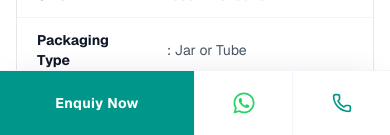
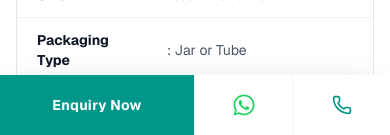
Before and after one commit to digitalsolution360web/doctor-project, a Next.js app: page /product/1 in a window 390 px wide. Shown: the part 709-844 px from the top of the page. Built offline with nearby package versions, Linux system fonts and the light colour scheme.

Commit message:
New updated

```diff
--- a/app/layout.tsx
+++ b/app/layout.tsx
@@ -34,7 +34,7 @@ export default function RootLayout({
       data-scroll-behavior="smooth"
       suppressHydrationWarning
     >
-      <body className="min-h-screen flex flex-col bg-white pb-16 lg:pb-0" suppressHydrationWarning>
+      <body className="min-h-screen flex flex-col bg-white pb-14 lg:pb-0" suppressHydrationWarning>
         <Header />
         <main className="flex-grow">
           {children}
--- a/components/MobileContactBar.tsx
+++ b/components/MobileContactBar.tsx
@@ -7,14 +7,14 @@ import { FaWhatsapp } from "react-icons/fa";
 
 const MobileContactBar = () => {
   return (
-    <div className="lg:hidden fixed bottom-0 left-0 w-full bg-white border-t border-slate-100 z-[100] shadow-[0_-10px_30px_-15px_rgba(0,0,0,0.1)]">
-      <div className="flex items-stretch h-16">
+    <div className="lg:hidden fixed bottom-0 left-0 w-full z-[100] shadow-[0_-10px_30px_-15px_rgba(0,0,0,0.1)] overflow-hidden">
+      <div className="flex items-stretch h-15 bg-white">
         {/* Support Button */}
         <Link
           href="/contact"
           className="flex-[2] bg-teal-600 text-white flex items-center justify-center font-bold text-sm tracking-wide active:bg-teal-700 transition-colors"
         >
-          Enquiy Now
+          Enquiry Now
         </Link>
 
         {/* WhatsApp Icon */}
```
